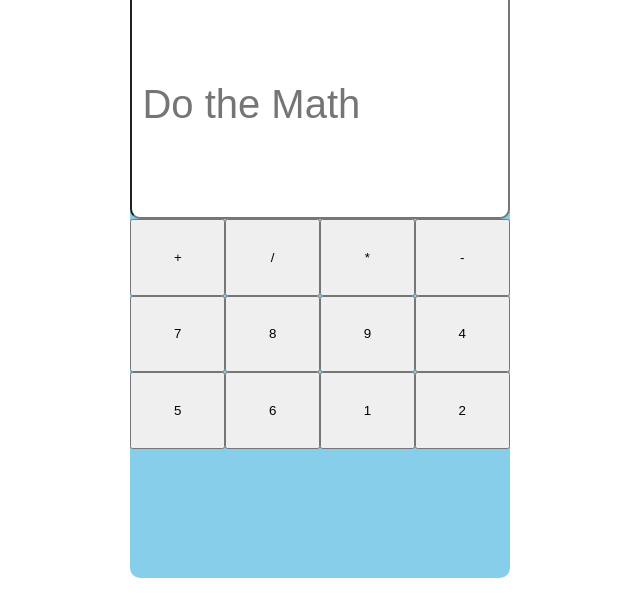
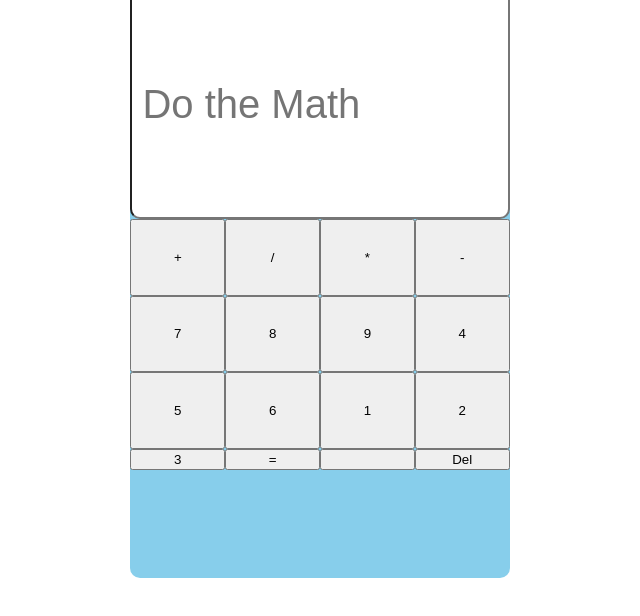
Before and after one commit to carreuky/practice, a plain HTML site: page index.html in a window 1280 px wide. Shown: the part 104-720 px from the top of the page, without its empty margins (320-960 px from the left). Drawn offline with Linux system fonts and the light colour scheme.

Commit message:
adding final digits

```diff
--- a/index.html
+++ b/index.html
@@ -32,6 +32,12 @@
             <button value="1" onclick="display('1')">1</button>
             <button value="2" onclick="display('2')">2</button>
         </div>
+        <div class="last-line">
+            <button value="3" onclick="display('3')">3</button>
+            <button value="=" onclick="dispaly('=')">=</button>
+            <button></button>
+            <button onclick="clearScreen()">Del</button>
+        </div>
     </div>
     <script src="index.js"></script>
 </body>
--- a/style.css
+++ b/style.css
@@ -24,3 +24,7 @@ body {
     grid-template-columns: 1fr 1fr 1fr 1fr;
     height: 39%;
   }
+  .last-line {
+    display: grid;
+    grid-template-columns: 1fr 1fr 1fr 1fr;
+}
```
